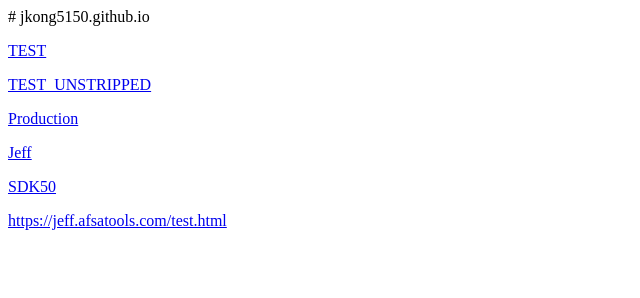
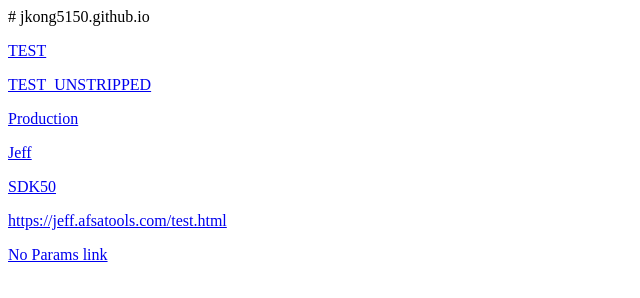
Before and after one commit to jkong5150/jkong5150.github.io, a plain HTML site: page index.html in a window 1280 px wide. Shown: the whole page, without its empty margins (0-640 px from the left). Drawn offline with Linux system fonts and the light colour scheme.

Commit message:
Update index.html
Added a no params app.

```diff
--- a/index.html
+++ b/index.html
@@ -19,4 +19,6 @@ AF('banners', 'showBanner')
 <a href="https://sdk50jeff.onelink.me/3awf/123">SDK50</a>
 </p>
 <a href="https://jeff.afsatools.com/test.html?utm_source=ios_source_test&utm_term=ios_term_test&utm_campaign=ios_campaign_test">https://jeff.afsatools.com/test.html</a>
+</p>
+<a href="https://jeff.afsatools.com/test.html">No Params link</a>
 </HTML>
```
